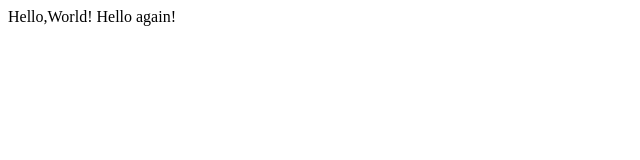
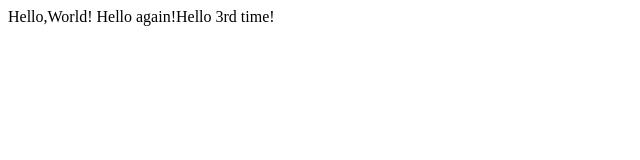
Before and after one commit to HAL-9000-dev/student50, a plain HTML site: page hello.html in a window 1280 px wide. Shown: the whole page, without its empty margins (0-640 px from the left). Drawn offline with Linux system fonts and the light colour scheme.

Commit message:
3rd line added

```diff
--- a/hello.html
+++ b/hello.html
@@ -4,6 +4,6 @@
 		<title>My Webpage!</title>
 	</head>
 	<body>
-		Hello,World! Hello again!
+		Hello,World! Hello again!Hello 3rd time!
 	</body>
 </html>
```
